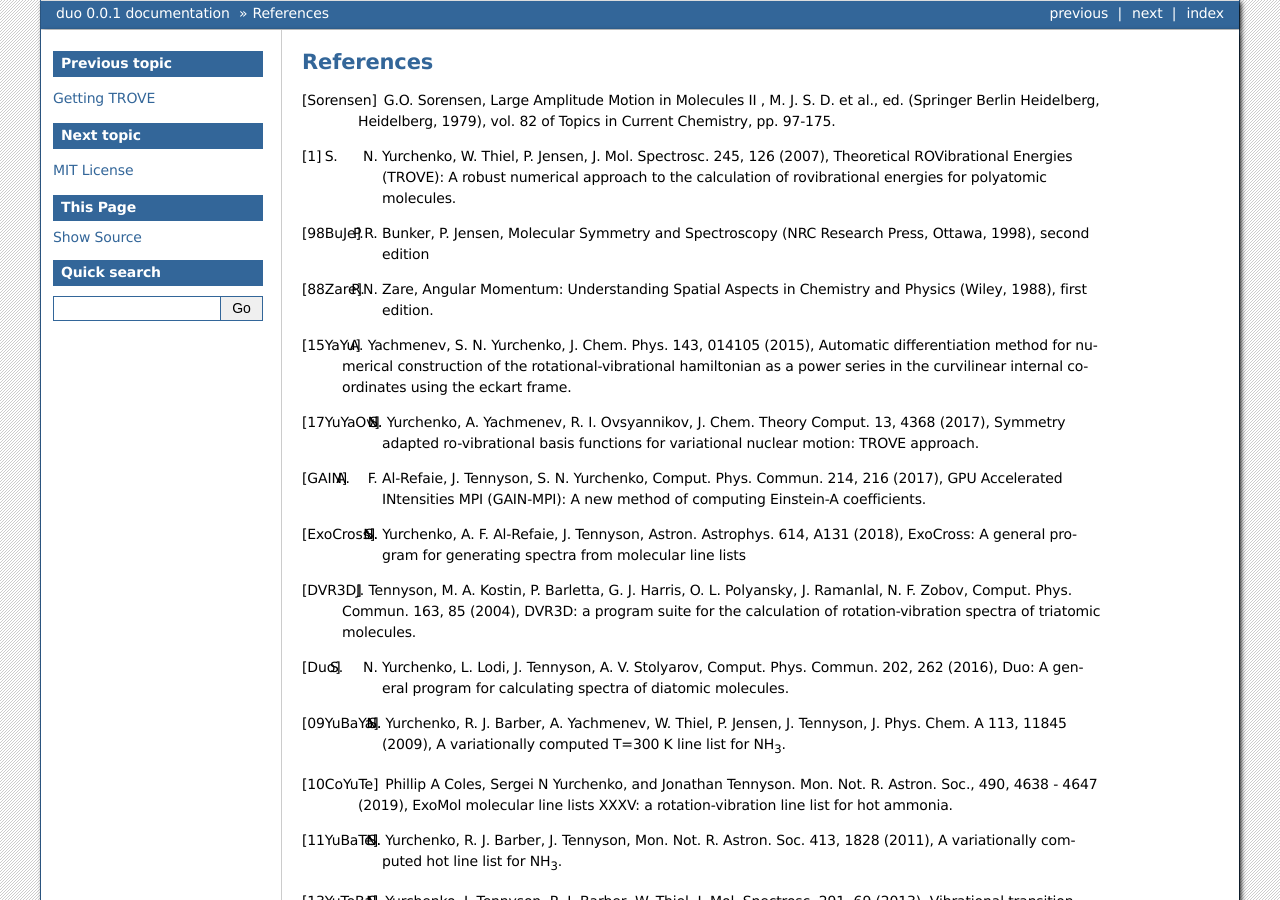
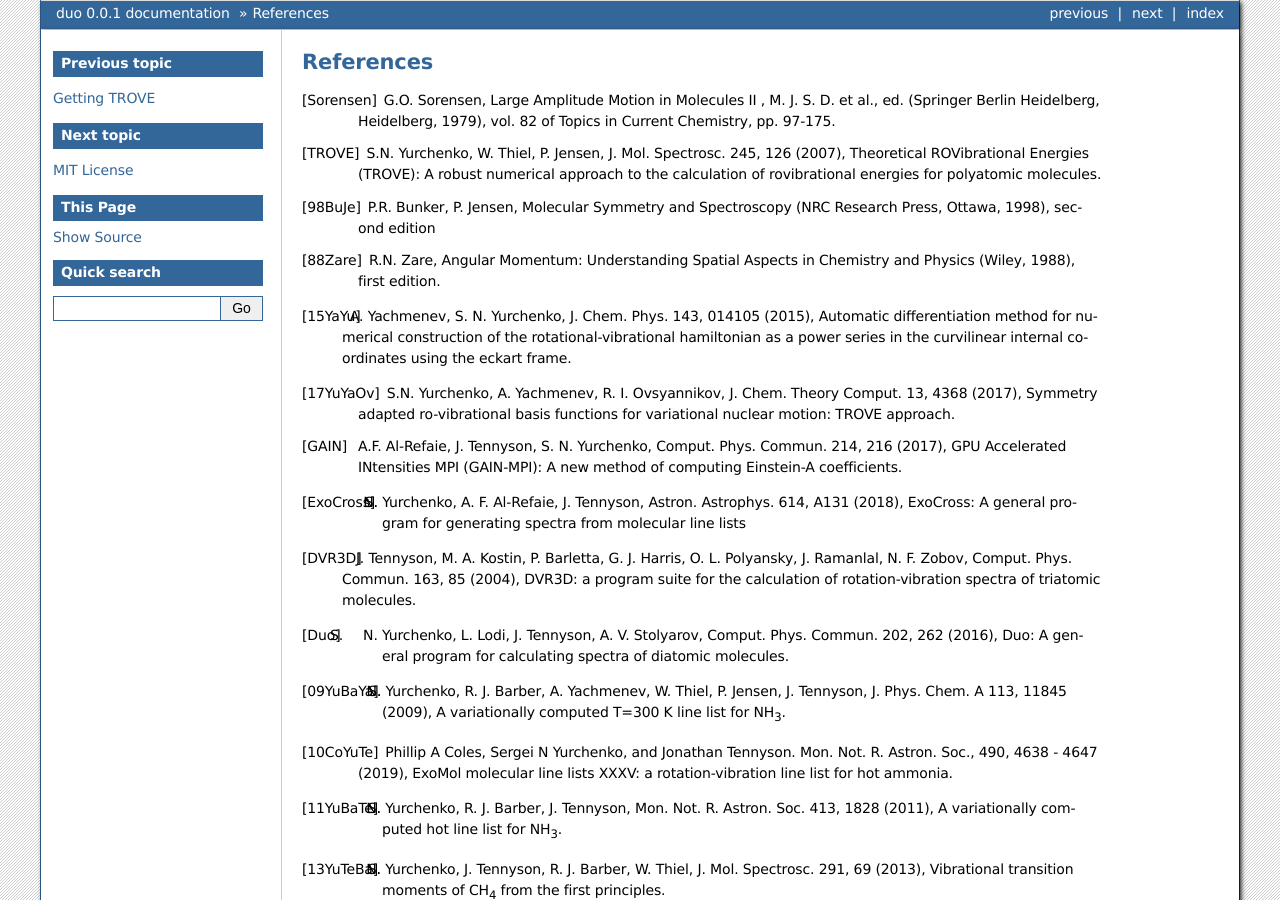
Before and after one commit to Trovemaster/TROVE, a Sphinx documentation site: the page built from docs/source/references.rst, in a window 1280 px wide and 900 px high. Built offline with Sphinx 7.4.7, drawn with Linux system fonts in a browser that asks for light colours; formulas are drawn with MathJax 3.

Commit message:
remove #

```diff
--- a/docs/source/molecules.rst
+++ b/docs/source/molecules.rst
@@ -35,7 +35,7 @@ Results: :math:`J = 0` vibrational energy levels up to 8000 cm\ :sup:`-1`.
 
 .. Note:: Usually TROVE would not be used for a triatomic molecule as programs exist which have the 'exact' triatomic Hamiltonian (DVR3D for example [DVR3D]_). This molecule was used as a test case to demonstrate TROVE's capabilities in the original TROVE paper. The calculation was also repeated using HBJ theory, taking the bending coordinate to be the large amplitude coordinate and using normal coordinates.
 
-Reference: [#TROVE]_
+Reference: [TROVE]_
 
 
 Methyl cation, CH\ :sub:`3`\ :sup:`+`
--- a/docs/source/references.rst
+++ b/docs/source/references.rst
@@ -3,17 +3,17 @@ References
 
 .. [Sorensen] G.O. Sorensen, Large Amplitude Motion in Molecules II , M. J. S. D. et al., ed. (Springer Berlin Heidelberg, Heidelberg, 1979), vol. 82 of Topics in Current Chemistry, pp. 97-175.
 
-.. [#TROVE] S. N. Yurchenko, W. Thiel, P. Jensen, J. Mol. Spectrosc. 245, 126 (2007), Theoretical ROVibrational Energies (TROVE): A robust numerical approach to the calculation of rovibrational energies for polyatomic molecules.
+.. [TROVE] S.N. Yurchenko, W. Thiel, P. Jensen, J. Mol. Spectrosc. 245, 126 (2007), Theoretical ROVibrational Energies (TROVE): A robust numerical approach to the calculation of rovibrational energies for polyatomic molecules.
 
-.. [98BuJe] P. R. Bunker, P. Jensen, Molecular Symmetry and Spectroscopy (NRC Research Press, Ottawa, 1998), second edition
+.. [98BuJe] P.R. Bunker, P. Jensen, Molecular Symmetry and Spectroscopy (NRC Research Press, Ottawa, 1998), second edition
 
-.. [88Zare] R. N. Zare, Angular Momentum: Understanding Spatial Aspects in Chemistry and Physics (Wiley, 1988), first edition.
+.. [88Zare] R.N. Zare, Angular Momentum: Understanding Spatial Aspects in Chemistry and Physics (Wiley, 1988), first edition.
 
 .. [15YaYu] A. Yachmenev, S. N. Yurchenko, J. Chem. Phys. 143, 014105 (2015), Automatic differentiation method for numerical construction of the rotational-vibrational hamiltonian as a power series in the curvilinear internal coordinates using the eckart frame.
 
-.. [17YuYaOv] S. N. Yurchenko, A. Yachmenev, R. I. Ovsyannikov, J. Chem. Theory Comput. 13, 4368 (2017), Symmetry adapted ro-vibrational basis functions for variational nuclear motion: TROVE approach.
+.. [17YuYaOv] S.N. Yurchenko, A. Yachmenev, R. I. Ovsyannikov, J. Chem. Theory Comput. 13, 4368 (2017), Symmetry adapted ro-vibrational basis functions for variational nuclear motion: TROVE approach.
 
-.. [GAIN] A. F. Al-Refaie, J. Tennyson, S. N. Yurchenko, Comput. Phys. Commun. 214, 216 (2017), GPU Accelerated INtensities MPI (GAIN-MPI): A new method of computing Einstein-A coefficients.
+.. [GAIN] A.F. Al-Refaie, J. Tennyson, S. N. Yurchenko, Comput. Phys. Commun. 214, 216 (2017), GPU Accelerated INtensities MPI (GAIN-MPI): A new method of computing Einstein-A coefficients.
 
 .. [ExoCross] S. N. Yurchenko, A. F. Al-Refaie, J. Tennyson, Astron. Astrophys. 614, A131 (2018), ExoCross: A general program for generating spectra from molecular line lists
 
```
